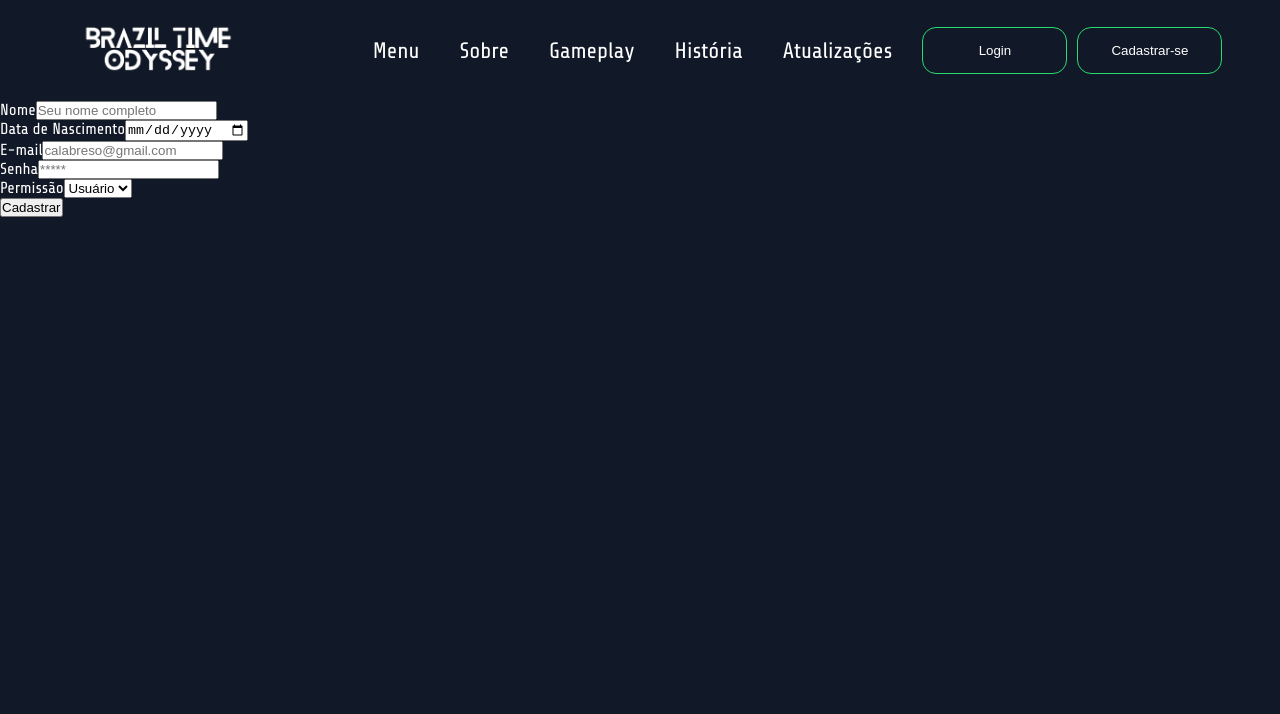
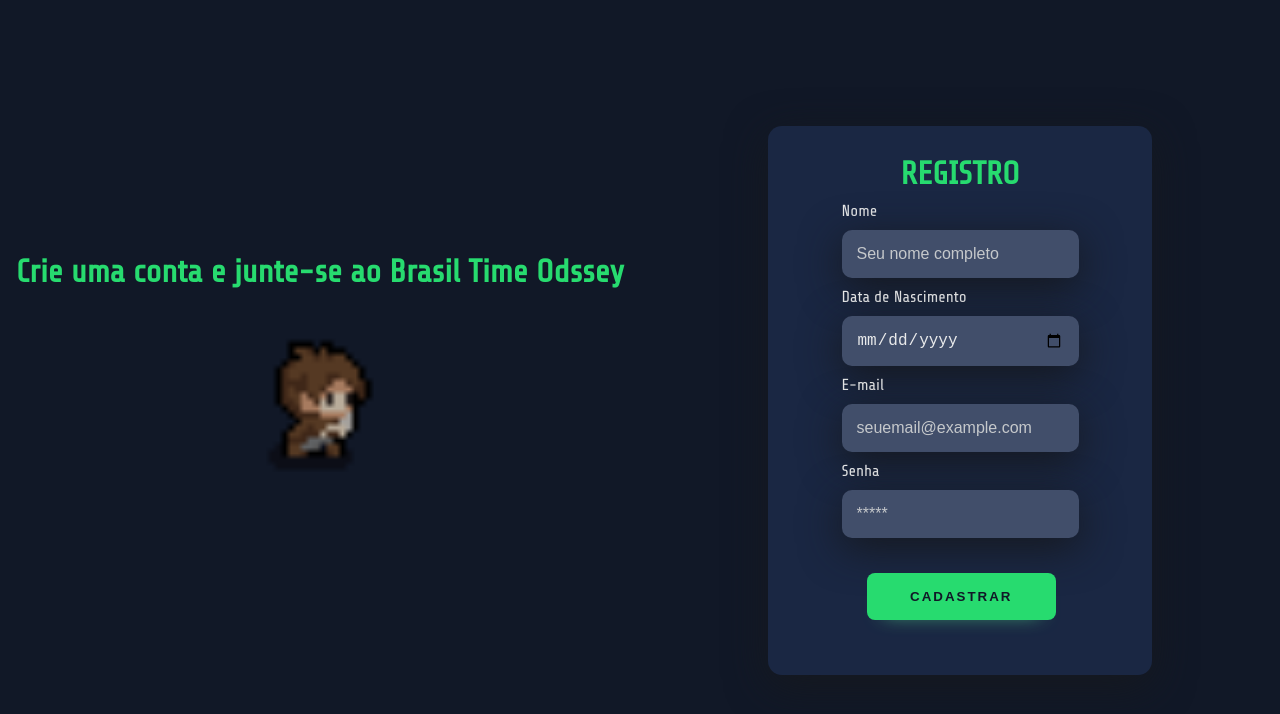
Before and after one commit to Kienner/TCC, a React (Vite) app: page /register in a window 1280 px wide. Shown: the top 714 px of the page. Built offline with nearby package versions, Linux system fonts and the light colour scheme; no server answers.

Commit message:
tela login e cadastro finalizadas Cauã

```diff
--- a/src/components/Header/Header.jsx
+++ b/src/components/Header/Header.jsx
@@ -1,4 +1,5 @@
 import React, { useEffect, useState } from 'react';
+import { Link } from 'react-router-dom'; // Importa o componente Link do React Router
 import { auth, db } from '../../services/firebaseConfig';
 import './Header.scss';
 
@@ -7,13 +8,16 @@ function Header() {
   const [isAdmin, setIsAdmin] = useState(false);
 
   useEffect(() => {
+    // Lista de emails de administradores
+    const adminEmails = ['admincaua@gmail.com', 'adminkenner@gmail.com', 'adminnicolas@gmail.com', 'admineduardo@gmail.com'];
+
     // Verifica se o usuário está autenticado
     const unsubscribe = auth.onAuthStateChanged(user => {
       if (user) {
         // Se estiver autenticado, atualiza o estado com os detalhes do usuário
         setCurrentUser(user);
         // Verifica se o usuário é um administrador com base no email
-        setIsAdmin(user.email === 'administrador01@gmail.com');
+        setIsAdmin(adminEmails.includes(user.email));
       } else {
         // Se não estiver autenticado, define o estado como null
         setCurrentUser(null);
@@ -24,6 +28,14 @@ function Header() {
     // Cancela a inscrição ao desmontar o componente
     return () => unsubscribe();
   }, []);
+
+  const handleLogout = () => {
+    auth.signOut().then(() => {
+      // Logout bem-sucedido, o estado do usuário será atualizado automaticamente pelo onAuthStateChanged
+    }).catch(error => {
+      console.error('Erro ao fazer logout:', error);
+    });
+  };
 
   return (
     <header>
@@ -59,12 +71,20 @@ function Header() {
             </li>
           )}
 
-          {currentUser && `Bem-vindo, ${currentUser.displayName || currentUser.email}`}
+          {currentUser && (
+  <>
+    <li>Bem-vindo, {currentUser.displayName || currentUser.email}</li>
+    <li className="ButtonsDiv">
+      <button onClick={handleLogout}>Encerrar</button>
+    </li>
+  </>
+)}
+          {/* Use o componente Link do React Router para redirecionar para as rotas desejadas */}
           <div className="ButtonsDiv">
             {!currentUser && (
               <>
-                <button>Login</button>
-                <button>Cadastrar-se</button>
+                <Link to="/login"><button>Login</button></Link>
+                <Link to="/register"><button>Cadastrar-se</button></Link>
               </>
             )}
           </div>
--- a/src/components/Header/Header.scss
+++ b/src/components/Header/Header.scss
@@ -64,7 +64,7 @@ header{
         cursor: pointer;
         flex: 1;
         background-color: transparent;
-        padding: 15px 10px;
+        padding: 15px 30px;
         border: none;
         color: white;
         border: 1px solid $green-color;
--- a/src/components/Login/Login.jsx
+++ b/src/components/Login/Login.jsx
@@ -14,26 +14,30 @@ export function Login() {
       await signInWithEmailAndPassword(email, password);
 
       if (user) {
-        window.location.href = '/home';
+        window.location.href = '/';
       } else {
         console.error("Credenciais inválidas.");
-
       }
     } catch (error) {
       console.error("Erro ao fazer login:", error.message);
-
     }
   }
 
   return (
-    <div className="container">
-      <header className="header">
-        <img src="/src/assets/img/logo.png" alt="logo" className='LogoImg'/>
-        <span> Digite suas informações</span>
-      </header>
+    <div className="main-login">
+      <div className="left-login">
+      <h1> <br />  Faça login <br /> e adentre o universo de Brasil Time Odssey</h1>
 
+
+       <img src="\src\assets\img\Player_Attack.gif" class="left-gif" alt="animação ataque" />
+
+      </div>
+
+      <div className="right-login">
+        <div className="card-login">
+          <h1>LOGIN</h1>
           <form>
-        <div className="inputContainer">
+            <div className="textfield">
               <label htmlFor="email">E-mail</label>
               <input
                 type="text"
@@ -44,7 +48,7 @@ export function Login() {
               />
             </div>
 
-        <div className="inputContainer">
+            <div className="textfield">
               <label htmlFor="senha">Senha</label>
               <input
                 type="password"
@@ -55,10 +59,12 @@ export function Login() {
               />
             </div>
 
-        <button className="button" onClick={handleSignIn}>
+            <button className="btn-login" onClick={handleSignIn}>
               Entrar
             </button>
           </form>
+        </div>
+      </div>
       {error && <p className="error-message">Erro ao fazer login: {error.message}</p>}
     </div>
   );
--- a/src/components/Login/Login.scss
+++ b/src/components/Login/Login.scss
@@ -1,75 +1,147 @@
-body.login-page{
-    background-color: green;
-    font-family: Arial, Helvetica, sans-serif;
-    overflow: hidden;
+$font-primary: 'Share Tech', sans-serif;
+$green-color: #27DB6F;
+$green-colorv2: #52df8a;
+$text-white: #E9EAEB;
+$text-whitev2: #c5c8cb;
+$bg-darkblue: #111827;
+$bg-darkbluev2: #1A2743;
+$bg-darkbluev3:#414E6A;
+
+body {
+    margin: 0;
 }
 
-.area-login{
+body * {
+    box-sizing: border-box;
+}
+
+.main-login{
+    width: 100vw;
+    height: 100vh;
+    background:$bg-darkblue;
     display: flex;
     justify-content: center;
     align-items: center;
-    height: 100vh;
-    justify-content: center;
-    align-items: center;
-    }
-
-.login{
-    display: flex;
-    flex-direction: column;
-    border-radius: 14px;
-    background-color: #4F9B65;
-    width: 395px;
-    height:480px;
-    padding: 30px;
 
 }
 
-.login form{
+.left-login{
+    width: 50vw;
+    display: 100vh;
     display: flex;
+    justify-content: center;
+    align-items: center;
     flex-direction: column;
-    width: 100%;
-    background-color:#4F9B65;
 }
 
-.login input{
-    margin-top: 40px;
-    background-color: #FFFFFF;
-    color: black;
-    border: none;
-    height: 50px;
-    outline: none;
-    border-radius: 14px ;
+.left-login > h1 {
 
+    color:$green-color;
+}
+.left-gif{
+    width: 25vw;
 
 }
 
-.login img{
-    width: 400px;
-    height: auto;
+.right-login{
+    width: 50vw;
+    display: 100vh;
+    display: flex;
+    justify-content: center;
+    align-items: center;
 }
 
-.input::placeholder{
-    color: black;
-    font-size: 14px;
-    padding-left: 10px;
+.card-login{
+    width: 60%;
+    display: flex;
+    justify-content: center;
+    align-items: center;
+    flex-direction: column;
+    padding: 30px 35px;
+    background: $bg-darkbluev2;
+    border-radius: 14px;
+    box-shadow: 0px 10px 40px #16191F;
 }
 
-form [type="submit"]{
-    display: block;
-    background-color: #5BE558;
-    font-size: 18px;
-    text-transform: uppercase;
-    font-weight: bold;
-    cursor: pointer;
+.card-login > h1 {
+    color: $green-color ;
+    font-weight: 800;
+    margin: 0;
 }
 
-p{
-    text-align: center;
-    color:  white;
+.textfield{
+    width: 100% ;
+    display: flex;
+    flex-direction: column;
+    align-items: flex-start;
+    justify-content: center;
+    margin: 10px 0px;
 }
 
-a{
-    color:black ;
-    text-decoration: none;
-    margin-left: 10px;
+.textfield > input {
+    width: 100%;
+    border: none;
+    border-radius: 10px;
+    padding: 15px;
+    background: $bg-darkbluev3;
+    color:$text-white ;
+    font-size: 12pt;
+    box-shadow: 0px 10px 40px #16191F;
+    outline: none;
+    box-sizing: border-box;
 }
+
+.textfield > label {
+    color:$text-white;
+    margin-bottom: 10px;
+}
+
+.textfield > input::placeholder{
+    color: $text-whitev2;
+}
+
+.btn-login{
+    width: 80% ;
+    padding: 16px 0px;
+    margin: 25px;
+    border: none;
+    border-radius: 8px;
+    outline: none;
+    text-transform: uppercase;
+    font-weight: 800;
+    letter-spacing: 2px;
+    background-color:$green-color;
+    color: $bg-darkblue;
+    cursor: pointer;
+    box-shadow: 0px 10px 20px -17px $green-colorv2;
+}
+
+@media only screen and (max-width:950px){
+.card-login{
+    width: 85%;
+}
+}
+
+@media only screen and (max-width:600px){
+   .main-login{
+    flex-direction: column;
+   }
+   .left-login > h1 {
+    display: none;
+   }
+   .left-login{
+    width: 100%;
+    height: auto;
+   }
+   .right-login{
+    width: 100%;
+    height: auto;
+   }
+   .left-gif{
+    width:50vw ;
+   }
+
+   .card-login{
+    width: 90% ;
+   }
+}
--- a/src/components/Register/Register.jsx
+++ b/src/components/Register/Register.jsx
@@ -3,14 +3,14 @@ import { createUserWithEmailAndPassword } from 'firebase/auth';
 import { doc, setDoc } from 'firebase/firestore';
 import { auth, db } from '../../services/firebaseConfig';
 import { Navigate, useNavigate } from "react-router-dom";
-import Header from '../Header/Header';
+import './register.scss'; // Renomeei o arquivo para Register.scss
 
-export function Register() {
+export function CustomRegister() { // Renomeei a função para CustomRegister
   const [email, setEmail] = useState("");
   const [password, setPassword] = useState("");
   const [name, setName] = useState("");
   const [birthdate, setBirthdate] = useState("");
-  const [permissionLevel, setPermissionLevel] = useState(0); // Nível de permissão padrão definido como 0 (usuário)
+  const [permissionLevel, setPermissionLevel] = useState(0);
   const [messageType, setMessageType] = useState(null);
   const [messageText, setMessageText] = useState("");
   const navigate = useNavigate();
@@ -26,12 +26,11 @@ export function Register() {
       const userCredential = await createUserWithEmailAndPassword(auth, email, password);
       const user = userCredential.user;
 
-      // Definindo o nível de permissão com base na seleção do usuário
       const userDocRef = doc(db, 'users', user.uid);
       await setDoc(userDocRef, {
         name: name,
         birthdate: birthdate,
-        permissionLevel: parseInt(permissionLevel) // Convertendo para número inteiro
+        permissionLevel: parseInt(permissionLevel)
       });
 
       setMessageType('success');
@@ -50,11 +49,18 @@ export function Register() {
 
   return (
     <>
-     <Header/>
-    <div className="container">
+    <div className="main-register"> {/* Renomeei a classe para main-register */}
+      <div className="left-register">
+        <h1>Crie uma conta e junte-se ao Brasil Time Odssey</h1>
+        {/* Adicionei a imagem de animação */}
+        <img src="\src\assets\img\Player_Attack.gif" className="left-gif" alt="animação ataque" />
+      </div>
 
+      <div className="right-register">
+        <div className="card-register">
+          <h1>REGISTRO</h1>
           <form>
-        <div className="inputContainer">
+            <div className="textfield">
               <label htmlFor="name">Nome</label>
               <input
                 type="text"
@@ -66,7 +72,7 @@ export function Register() {
               />
             </div>
 
-        <div className="inputContainer">
+            <div className="textfield">
               <label htmlFor="birthdate">Data de Nascimento</label>
               <input
                 type="date"
@@ -77,20 +83,20 @@ export function Register() {
               />
             </div>
 
-        <div className="inputContainer">
+            <div className="textfield">
               <label htmlFor="email">E-mail</label>
               <input
                 type="text"
                 name='email'
                 id='email'
-            placeholder='calabreso@gmail.com'
+                placeholder='seuemail@example.com'
                 value={email}
                 onChange={e => setEmail(e.target.value)}
               />
             </div>
 
-        <div className="inputContainer">
-          <label htmlFor="senha">Senha</label>
+            <div className="textfield">
+              <label htmlFor="password">Senha</label>
               <input
                 type="password"
                 name='password'
@@ -101,33 +107,20 @@ export function Register() {
               />
             </div>
 
-        <div className="inputContainer">
-          <label htmlFor="permission">Permissão</label>
-          <select
-            id="permission"
-            name="permission"
-            value={permissionLevel}
-            onChange={e => setPermissionLevel(parseInt(e.target.value))}
-          >
-            <option value={0}>Usuário</option>
-            <option value={1}>Admin</option>
-          </select>
-        </div>
-
-        <button className="button" onClick={handleSignUp}>
+            <button className="btn-register" onClick={handleSignUp}> {/* Adaptei a classe do botão para btn-register */}
               Cadastrar
             </button>
+          </form>
+        </div>
+      </div>
       {messageType && (
         <p className={messageType === 'error' ? 'error-message' : 'success-message'}>
           {messageText}
         </p>
       )}
-      </form>
     </div>
-
     </>
   );
-
 }
 
-export default Register;
+export default CustomRegister; // Renomeei a exportação para CustomRegister e removi a exportação padrão
--- a/src/components/Register/register.scss
+++ b/src/components/Register/register.scss
@@ -0,0 +1,145 @@
+$font-primary: 'Share Tech', sans-serif;
+$green-color: #27DB6F;
+$green-colorv2: #52df8a;
+$text-white: #E9EAEB;
+$text-whitev2: #c5c8cb;
+$bg-darkblue: #111827;
+$bg-darkbluev2: #1A2743;
+$bg-darkbluev3: #414E6A;
+
+body {
+    margin: 0;
+}
+
+body * {
+    box-sizing: border-box;
+}
+
+.main-register { /* Renomeei a classe para main-register */
+    width: 100vw;
+    height: 100vh;
+    background: $bg-darkblue;
+    display: flex;
+    justify-content: center;
+    align-items: center;
+}
+
+.left-register { /* Renomeei a classe para left-register */
+    width: 50vw;
+    display: 100vh;
+    display: flex;
+    justify-content: center;
+    align-items: center;
+    flex-direction: column;
+}
+
+.left-register > h1 {
+    color: $green-color;
+}
+
+.left-gif {
+    width: 25vw;
+}
+
+.right-register { /* Renomeei a classe para right-register */
+    width: 50vw;
+    display: 100vh;
+    display: flex;
+    justify-content: center;
+    align-items: center;
+}
+
+.card-register { /* Renomeei a classe para card-register */
+    width: 60%;
+    display: flex;
+    justify-content: center;
+    align-items: center;
+    flex-direction: column;
+    padding: 30px 35px;
+    background: $bg-darkbluev2;
+    border-radius: 14px;
+    box-shadow: 0px 10px 40px #16191F;
+}
+
+.card-register > h1 { /* Renomeei a classe para card-register */
+    color: $green-color;
+    font-weight: 800;
+    margin: 0;
+}
+
+.textfield {
+    width: 100%;
+    display: flex;
+    flex-direction: column;
+    align-items: flex-start;
+    justify-content: center;
+    margin: 10px 0px;
+}
+
+.textfield > input {
+    width: 100%;
+    border: none;
+    border-radius: 10px;
+    padding: 15px;
+    background: $bg-darkbluev3;
+    color: $text-white;
+    font-size: 12pt;
+    box-shadow: 0px 10px 40px #16191F;
+    outline: none;
+    box-sizing: border-box;
+}
+
+.textfield > label {
+    color: $text-white;
+    margin-bottom: 10px;
+}
+
+.textfield > input::placeholder {
+    color: $text-whitev2;
+}
+
+.btn-register { /* Adaptei a classe do botão para btn-register */
+    width: 80%;
+    padding: 16px 0px;
+    margin: 25px;
+    border: none;
+    border-radius: 8px;
+    outline: none;
+    text-transform: uppercase;
+    font-weight: 800;
+    letter-spacing: 2px;
+    background-color: $green-color;
+    color: $bg-darkblue;
+    cursor: pointer;
+    box-shadow: 0px 10px 20px -17px $green-colorv2;
+}
+
+@media only screen and (max-width: 950px) {
+    .card-register { /* Renomeei a classe para card-register */
+        width: 85%;
+    }
+}
+
+@media only screen and (max-width: 600px) {
+    .main-register {
+        flex-direction: column;
+    }
+    .left-register > h1 {
+        display: none;
+    }
+    .left-register {
+        width: 100%;
+        height: auto;
+    }
+    .right-register {
+        width: 100%;
+        height: auto;
+    }
+    .left-gif {
+        width: 50vw;
+    }
+
+    .card-register { /* Renomeei a classe para card-register */
+        width: 90%;
+    }
+}
```
Lines whose indentation alone changed are shown as unchanged.
